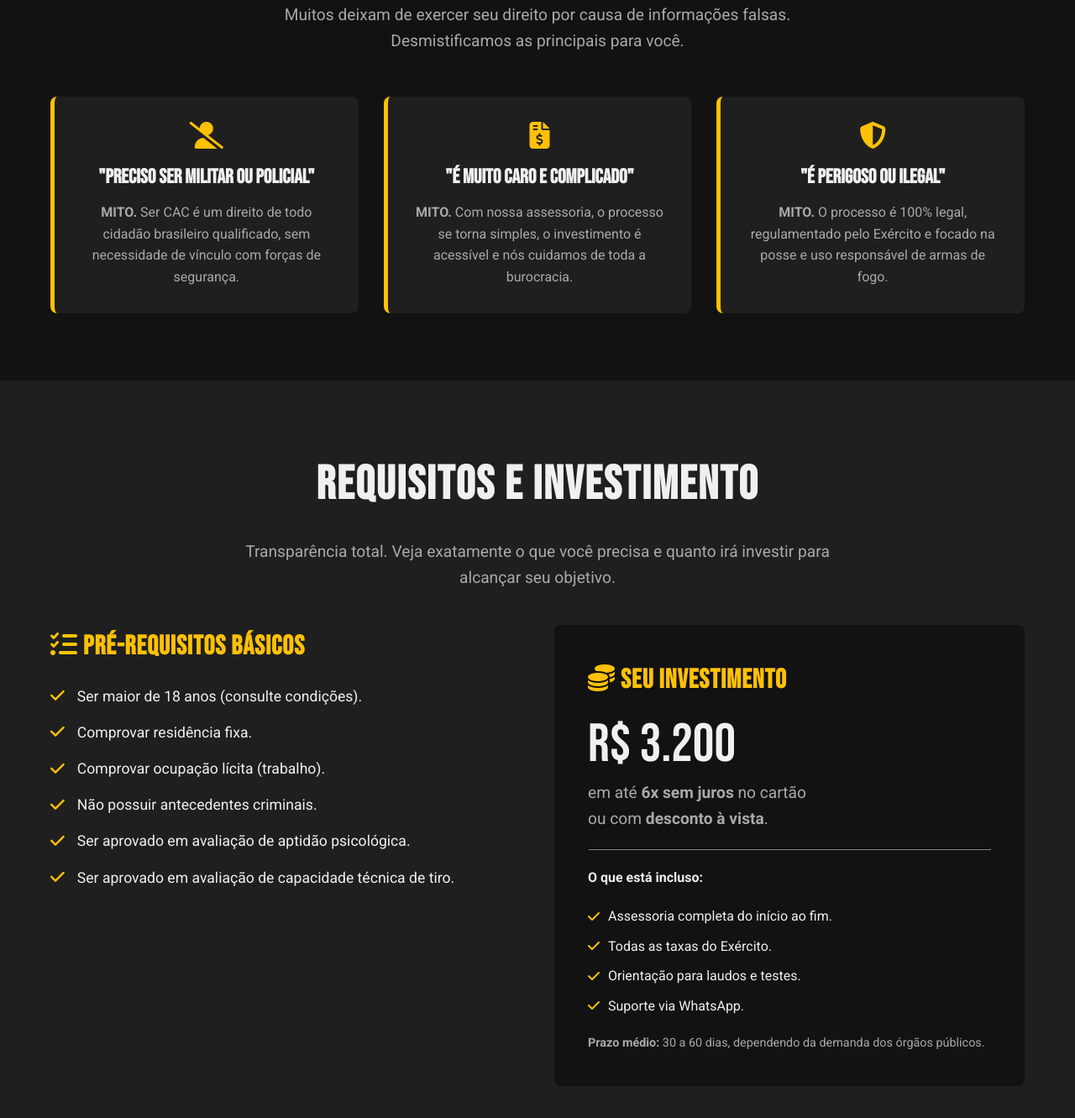
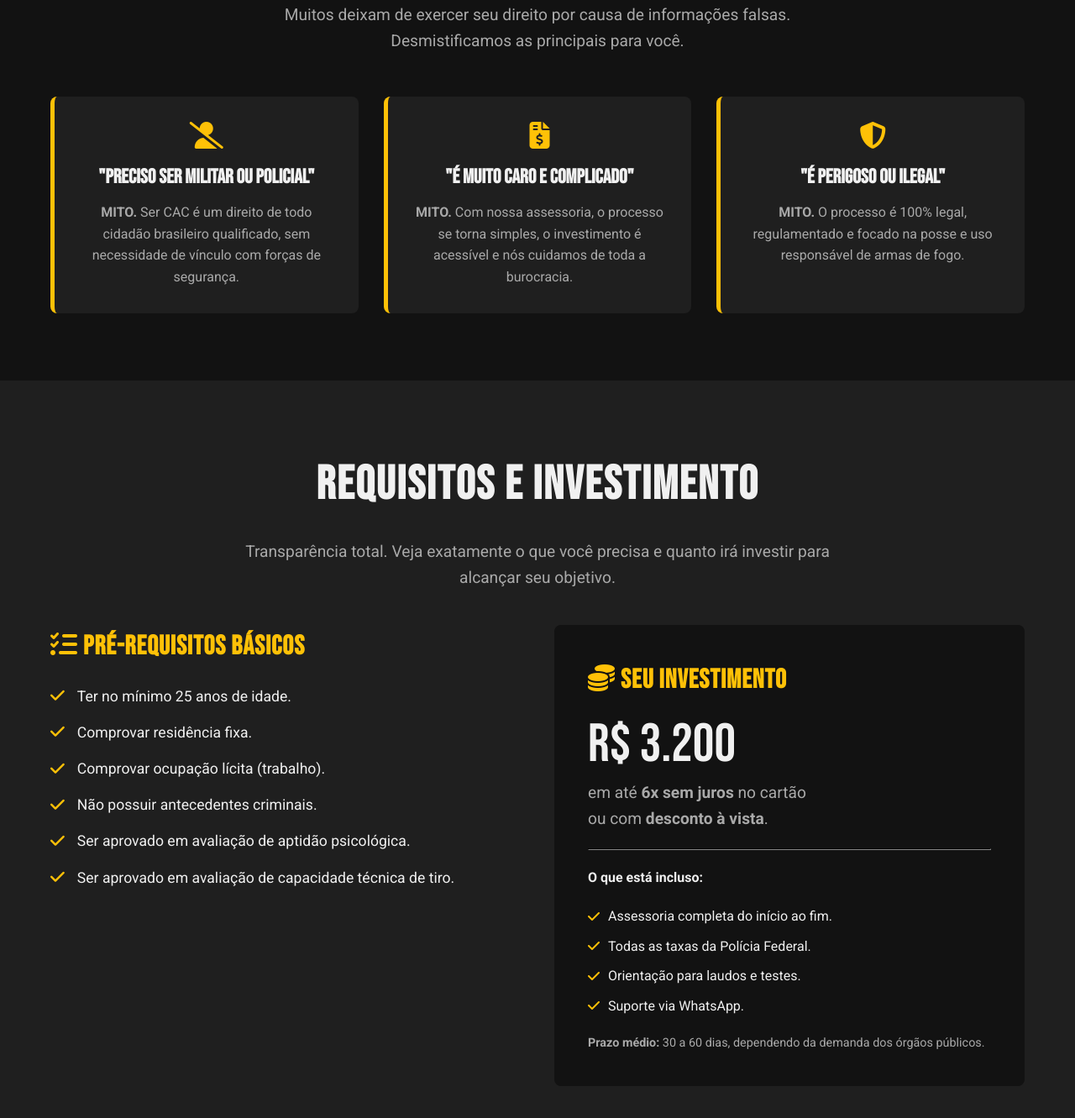
Before and after one commit to JonathanBrunoS/Comandos, a plain HTML site: page index.html in a window 1280 px wide. Shown: the part 1569-2900 px from the top of the page at 84% size. Drawn offline with Linux system fonts and the light colour scheme.

Commit message:
Update index.html

```diff
--- a/index.html
+++ b/index.html
@@ -181,7 +181,7 @@
             <div class="container">
                 <h2 class="section-title">Afinal, o que é o CR?</h2>
                 <p class="section-subtitle">Entenda de uma vez por todas o que é o documento que abre as portas do universo armamentista para você.</p>
-                <p>O <strong>Certificado de Registro (CR)</strong> é o documento oficial, emitido pelo Exército Brasileiro, que autoriza o cidadão a se tornar um <strong>Caçador, Atirador Desportivo ou Colecionador (CAC)</strong>. Ele é a sua identidade no mundo do tiro legalizado, permitindo a compra, o transporte (porte de trânsito) e o uso de armas de fogo dentro das normas da sua categoria.</p>
+                <p>O <strong>Certificado de Registro (CR)</strong> é o documento oficial, agora emitido pela <strong>Polícia Federal</strong>, que autoriza o cidadão a se tornar um <strong>Caçador, Atirador Desportivo ou Colecionador (CAC)</strong>. Ele é a sua identidade no mundo do tiro legalizado, permitindo a compra, o transporte (porte de trânsito) e o uso de armas de fogo dentro das normas da sua categoria.</p>
                 <p>Com o CR, você deixa de ser um espectador e passa a ser um praticante ativo, com todos os direitos e responsabilidades que a lei garante. É a forma mais segura e correta de exercer seu direito e sua paixão.</p>
             </div>
         </section>
@@ -193,7 +193,7 @@
                 <div class="myths-grid">
                     <div class="myth-card"> <i class="fas fa-user-slash"></i> <h3>"Preciso ser militar ou policial"</h3> <p><strong>MITO.</strong> Ser CAC é um direito de todo cidadão brasileiro qualificado, sem necessidade de vínculo com forças de segurança.</p> </div>
                     <div class="myth-card"> <i class="fas fa-file-invoice-dollar"></i> <h3>"É muito caro e complicado"</h3> <p><strong>MITO.</strong> Com nossa assessoria, o processo se torna simples, o investimento é acessível e nós cuidamos de toda a burocracia.</p> </div>
-                    <div class="myth-card"> <i class="fas fa-shield-halved"></i> <h3>"É perigoso ou ilegal"</h3> <p><strong>MITO.</strong> O processo é 100% legal, regulamentado pelo Exército e focado na posse e uso responsável de armas de fogo.</p> </div>
+                    <div class="myth-card"> <i class="fas fa-shield-halved"></i> <h3>"É perigoso ou ilegal"</h3> <p><strong>MITO.</strong> O processo é 100% legal, regulamentado e focado na posse e uso responsável de armas de fogo.</p> </div>
                 </div>
             </div>
         </section>
@@ -205,7 +205,7 @@
                 <div class="req-invest-grid">
                     <div class="requirements-list">
                         <h3><i class="fas fa-list-check"></i> Pré-Requisitos Básicos</h3>
-                        <div class="req-item"><i class="fas fa-check"></i> Ser maior de 18 anos (consulte condições).</div>
+                        <div class="req-item"><i class="fas fa-check"></i> Ter no mínimo 25 anos de idade.</div>
                         <div class="req-item"><i class="fas fa-check"></i> Comprovar residência fixa.</div>
                         <div class="req-item"><i class="fas fa-check"></i> Comprovar ocupação lícita (trabalho).</div>
                         <div class="req-item"><i class="fas fa-check"></i> Não possuir antecedentes criminais.</div>
@@ -220,7 +220,7 @@
                         <p><strong>O que está incluso:</strong></p>
                         <ul>
                             <li><i class="fas fa-check"></i> Assessoria completa do início ao fim.</li>
-                            <li><i class="fas fa-check"></i> Todas as taxas do Exército.</li>
+                            <li><i class="fas fa-check"></i> Todas as taxas da Polícia Federal.</li>
                             <li><i class="fas fa-check"></i> Orientação para laudos e testes.</li>
                             <li><i class="fas fa-check"></i> Suporte via WhatsApp.</li>
                         </ul>
```
